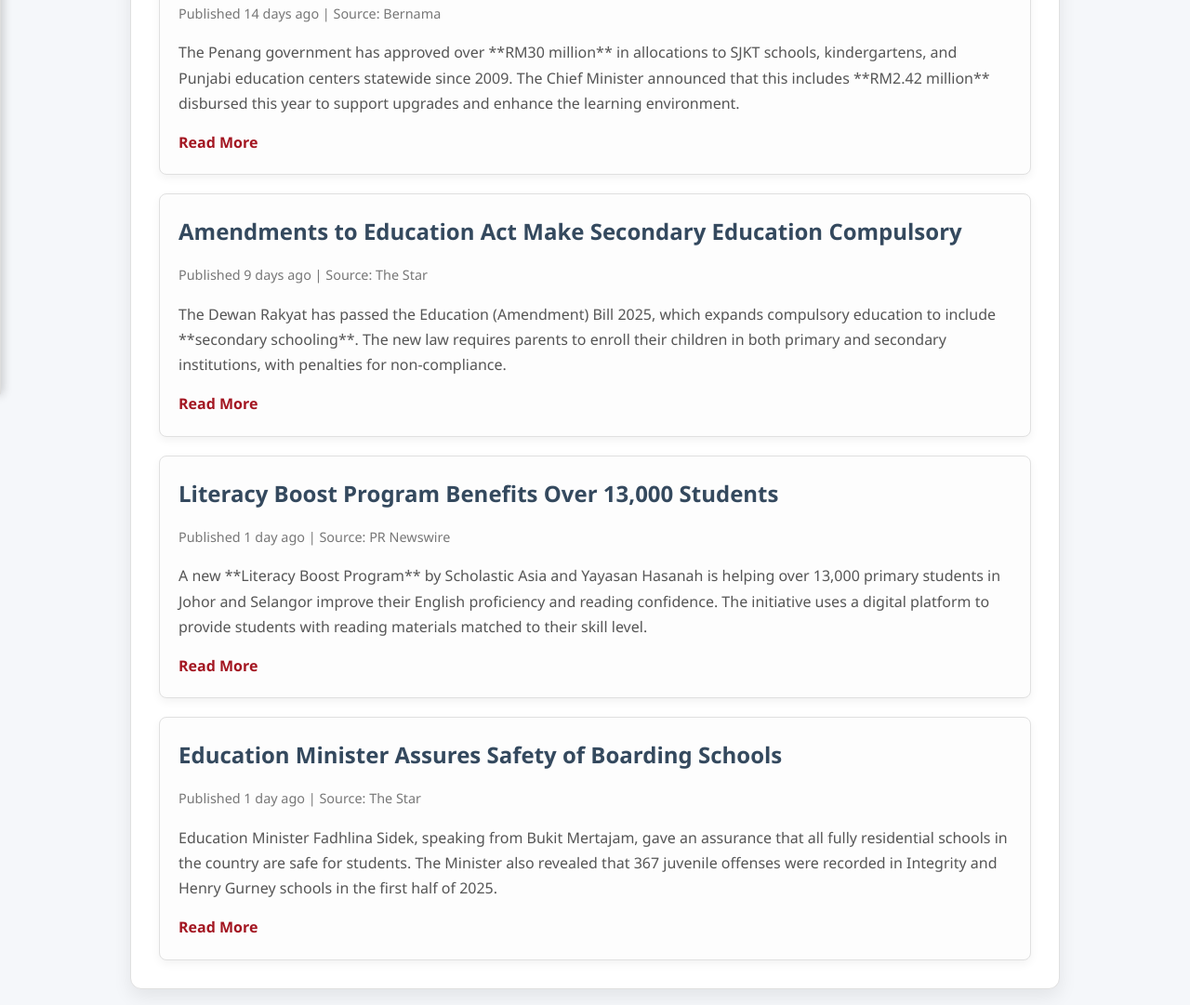
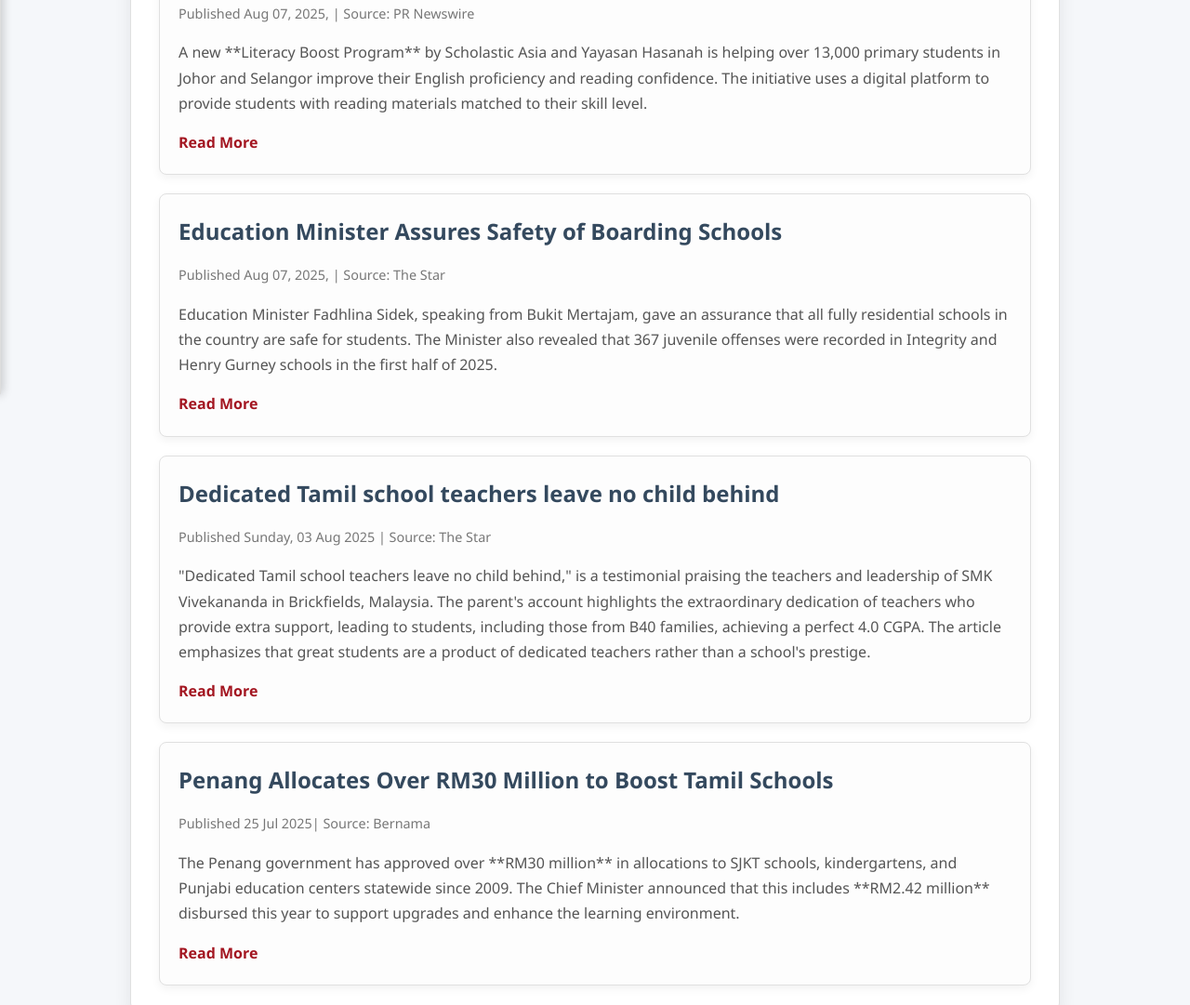
Before and after one commit to coolcoder282702/1.8, a plain HTML site: page news.html in a window 1280 px wide. Shown: the part 436-1517 px from the top of the page at 93% size. Drawn offline with Linux system fonts and the light colour scheme.

Commit message:
Update news.html

```diff
--- a/news.html
+++ b/news.html
@@ -41,32 +41,37 @@
             <div class="news-list">
 
                 <article class="news-item">
+                    <h3>Literacy Boost Program Benefits Over 13,000 Students</h3>
+                    <p class="news-meta">Published Aug 07, 2025, | Source: PR Newswire</p>
+                    <p>A new **Literacy Boost Program** by Scholastic Asia and Yayasan Hasanah is helping over 13,000 primary students in Johor and Selangor improve their English proficiency and reading confidence. The initiative uses a digital platform to provide students with reading materials matched to their skill level.</p>
+                    <a href="https://www.prnewswire.com/apac/news-releases/over-13-000-students-in-johor-and-selangor-benefit-from-literacy-boost-program-302524045.html" target="_blank" class="read-more">Read More</a>
+                </article>
+
+<article class="news-item">
+    <h3>Education Minister Assures Safety of Boarding Schools</h3>
+    <p class="news-meta">Published Aug 07, 2025, | Source: The Star</p>
+    <p>Education Minister Fadhlina Sidek, speaking from Bukit Mertajam, gave an assurance that all fully residential schools in the country are safe for students. The Minister also revealed that 367 juvenile offenses were recorded in Integrity and Henry Gurney schools in the first half of 2025.</p>
+    <a href="https://www.thestar.com.my/education/news" target="_blank" class="read-more">Read More</a>
+</article>
+
+                <article class="news-item">
+                    <h3>Dedicated Tamil school teachers leave no child behind</h3>
+                    <p class="news-meta">Published Sunday, 03 Aug 2025 | Source: The Star</p>
+                    <p>"Dedicated Tamil school teachers leave no child behind," is a testimonial praising the teachers and leadership of SMK Vivekananda in Brickfields, Malaysia. The parent's account highlights the extraordinary dedication of teachers who provide extra support, leading to students, including those from B40 families, achieving a perfect 4.0 CGPA. The article emphasizes that great students are a product of dedicated teachers rather than a school's prestige.
+</p>
+                    <a href="https://www.thestar.com.my/news/education/2025/08/03/dedicated-tamil-school-teachers-leave-no-child-behind" target="_blank" class="read-more">Read More</a>
+                </article>
+
+
+                <article class="news-item">
                     <h3>Penang Allocates Over RM30 Million to Boost Tamil Schools</h3>
-                    <p class="news-meta">Published 14 days ago | Source: Bernama</p>
+                    <p class="news-meta">Published 25 Jul 2025| Source: Bernama</p>
                     <p>The Penang government has approved over **RM30 million** in allocations to SJKT schools, kindergartens, and Punjabi education centers statewide since 2009. The Chief Minister announced that this includes **RM2.42 million** disbursed this year to support upgrades and enhance the learning environment.</p>
                     <a href="https://www.bernama.com/en/general/news.php?id=2449386" target="_blank" class="read-more">Read More</a>
                 </article>
 
-                <article class="news-item">
-                    <h3>Amendments to Education Act Make Secondary Education Compulsory</h3>
-                    <p class="news-meta">Published 9 days ago | Source: The Star</p>
-                    <p>The Dewan Rakyat has passed the Education (Amendment) Bill 2025, which expands compulsory education to include **secondary schooling**. The new law requires parents to enroll their children in both primary and secondary institutions, with penalties for non-compliance.</p>
-                    <a href="https://www.thestar.com.my/news/nation/2025/07/30/amendments-to-the-education-act-passed-secondary-school-education-now-compulsory" target="_blank" class="read-more">Read More</a>
-                </article>
 
-                <article class="news-item">
-                    <h3>Literacy Boost Program Benefits Over 13,000 Students</h3>
-                    <p class="news-meta">Published 1 day ago | Source: PR Newswire</p>
-                    <p>A new **Literacy Boost Program** by Scholastic Asia and Yayasan Hasanah is helping over 13,000 primary students in Johor and Selangor improve their English proficiency and reading confidence. The initiative uses a digital platform to provide students with reading materials matched to their skill level.</p>
-                    <a href="https://www.prnewswire.com/apac/news-releases/over-13-000-students-in-johor-and-selangor-benefit-from-literacy-boost-program-302524045.html" target="_blank" class="read-more">Read More</a>
-                </article>
 
-                <article class="news-item">
-                    <h3>Education Minister Assures Safety of Boarding Schools</h3>
-                    <p class="news-meta">Published 1 day ago | Source: The Star</p>
-                    <p>Education Minister Fadhlina Sidek, speaking from Bukit Mertajam, gave an assurance that all fully residential schools in the country are safe for students. The Minister also revealed that 367 juvenile offenses were recorded in Integrity and Henry Gurney schools in the first half of 2025.</p>
-                    <a href="https://www.thestar.com.my/education/news" target="_blank" class="read-more">Read More</a>
-                </article>
             </div>
         </section>
     </div>
```
